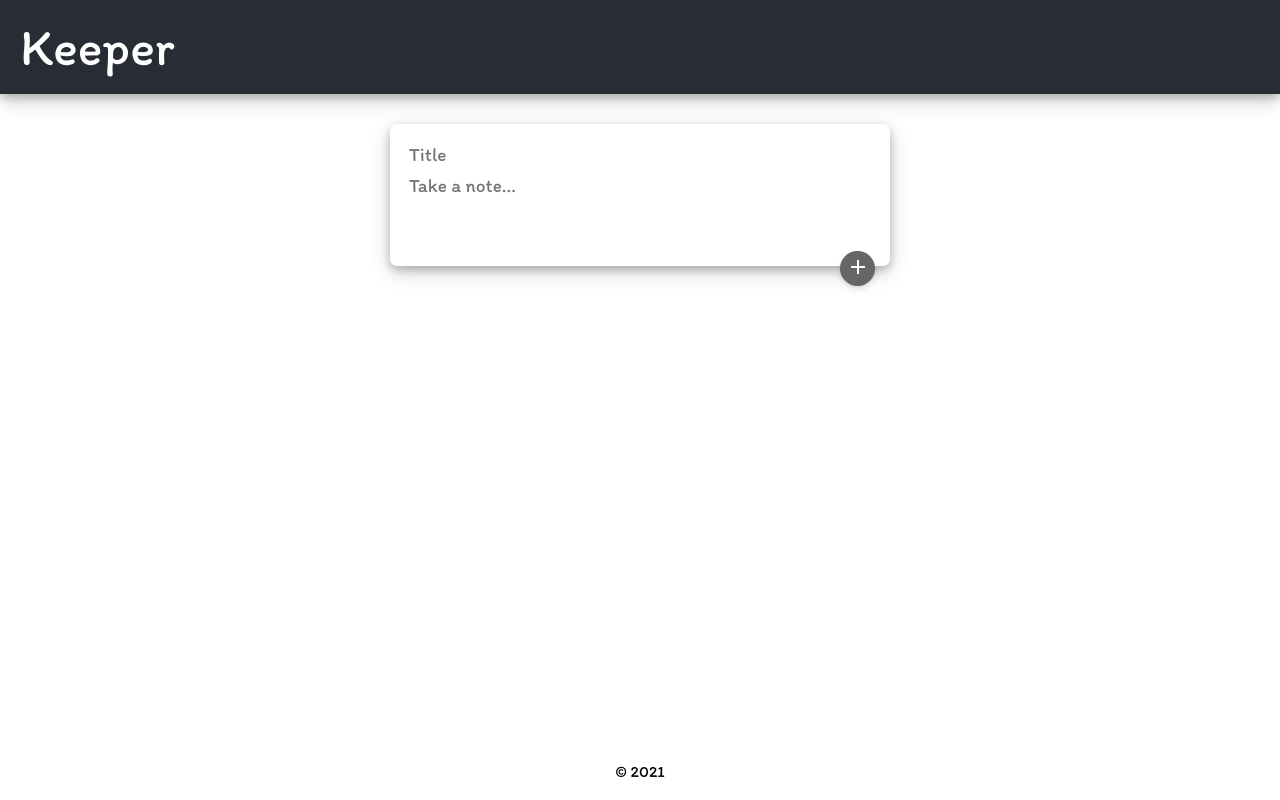
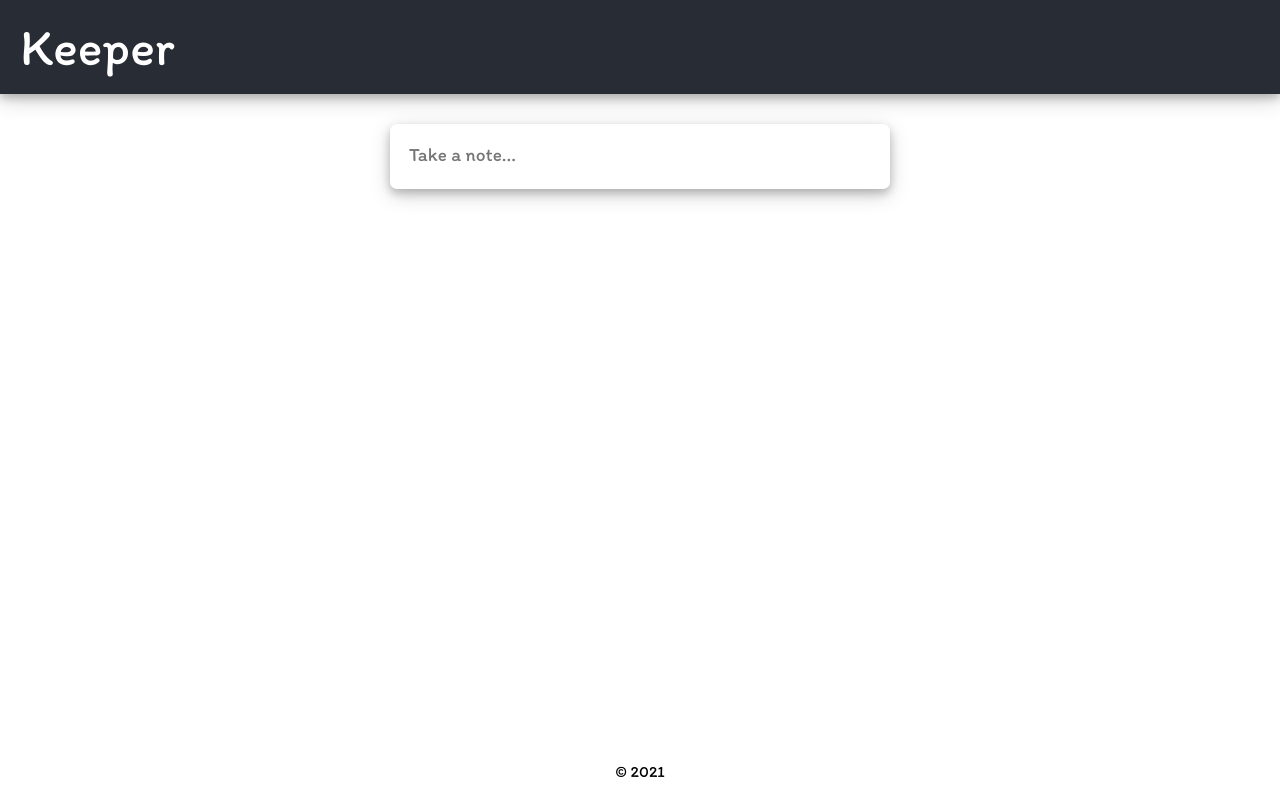
Before and after one commit to arpita221b/Keeper-App, a React (Create React App) app: page / in a window 1280 px wide. Built offline with nearby package versions, Linux system fonts and the light colour scheme.

Commit message:
Update CreateArea.jsx and App.css

```diff
--- a/src/App.css
+++ b/src/App.css
@@ -24,6 +24,15 @@ header h1 {
     font-family: 'Itim', cursive;
     font-weight: 200;
 
+}
+footer{
+
+  font-family: 'Itim', cursive;
+  text-align: center;
+  width: 100%;
+  height: 2.4rem;
+  position: absolute;
+  bottom: 0;
 }
 .note{
   min-width: 200px;
@@ -67,22 +76,14 @@ header h1 {
     background-color: #404040;
     box-shadow: 0 7px 14px rgba(50,50,93,.1), 0 3px 6px rgba(0,0,0,.08);
 }
-footer{
 
-  font-family: 'Itim', cursive;
-  text-align: center;
-  width: 100%;
-  height: 2.4rem;
-  position: absolute;
-  bottom: 0;
-}
 .addNote form{
   font-family: 'Itim', cursive;
   width: 500px;
   border-radius: 7px;
   box-shadow: 0 4px 8px 0 rgba(0, 0, 0, 0.2), 0 6px 20px 0 rgba(0, 0, 0, 0.19);
   position: relative;
-  margin: 30px auto 20px auto;
+  margin: 30px auto 40px auto;
   background: #fff;
   padding: 15px;
 }
@@ -100,14 +101,17 @@ footer{
 ::placeholder {
     font-family: 'Itim', cursive;
 }
-.addNote form button{
+.btn-form{
   background-color: #666666;
   border: none;
   border-radius: 50%;
   color: white;
-  height: 35px;
-  width: 35px;
+  height: 20px;
+  width: 20px;
   cursor: pointer;
-  box-shadow: 0 4px 6px rgba(50,50,93,.11), 0 1px 3px rgba(0,0,0,.08);
+  /* box-shadow: 0 4px 6px rgba(50,50,93,.11), 0 1px 3px rgba(0,0,0,.08); */
   float: right;
+  position: absolute;
+  right: 18px;
+  bottom: 11px;
 }
--- a/src/components/CreateArea.jsx
+++ b/src/components/CreateArea.jsx
@@ -1,8 +1,14 @@
 import React, { useState } from "react";
 import AddIcon from '@material-ui/icons/Add';
+import Fab from '@material-ui/core/Fab';
+import Zoom from '@material-ui/core/Zoom';
+
 
 
 function CreateArea(props){
+
+  const [isExpanded, setExpanded] =useState(false);
+
   const [note, setNote] = useState({
     title: "",
     content: ""
@@ -26,22 +32,29 @@ function CreateArea(props){
     event.preventDefault();
 
   }
+  function expand(){
+    setExpanded(true);
+  }
   return (
     <div className = "addNote">
      <form>
-     <input
+     {isExpanded && <input
      name="title"
      onChange={handleChange}
      value={note.title}
-     placeholder="Title" />
+     placeholder="Title" /> }
 
      <textarea
      name="content"
+     onClick= {expand}
      onChange={handleChange}
      value={note.content}
      placeholder="Take a note..."
-      rows="3" />
-     <button onClick={submitNote}> < AddIcon />  </button>
+      rows={isExpanded ? 3: 1} />
+
+     <Zoom in ={isExpanded}>
+     <Fab className= "btn-form" onClick={submitNote}> < AddIcon />  </Fab>
+     </Zoom>
      </form>
 
     </div>
```
